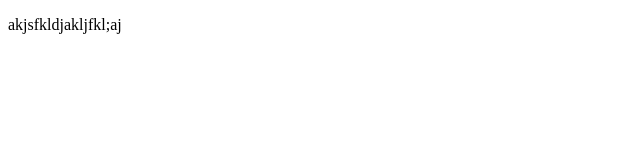
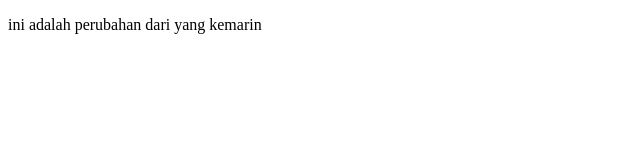
Before and after one commit to wahyu-fachri/monton, a plain HTML site: page index.html in a window 1280 px wide. Shown: the whole page, without its empty margins (0-640 px from the left). Drawn offline with Linux system fonts and the light colour scheme.

Commit message:
first commit

```diff
--- a/index.html
+++ b/index.html
@@ -6,6 +6,6 @@
     <title>Document</title>
 </head>
 <body>
-    <p>akjsfkldjakljfkl;aj</p>
+    <p>ini adalah perubahan dari yang kemarin</p>
 </body>
 </html>
```
